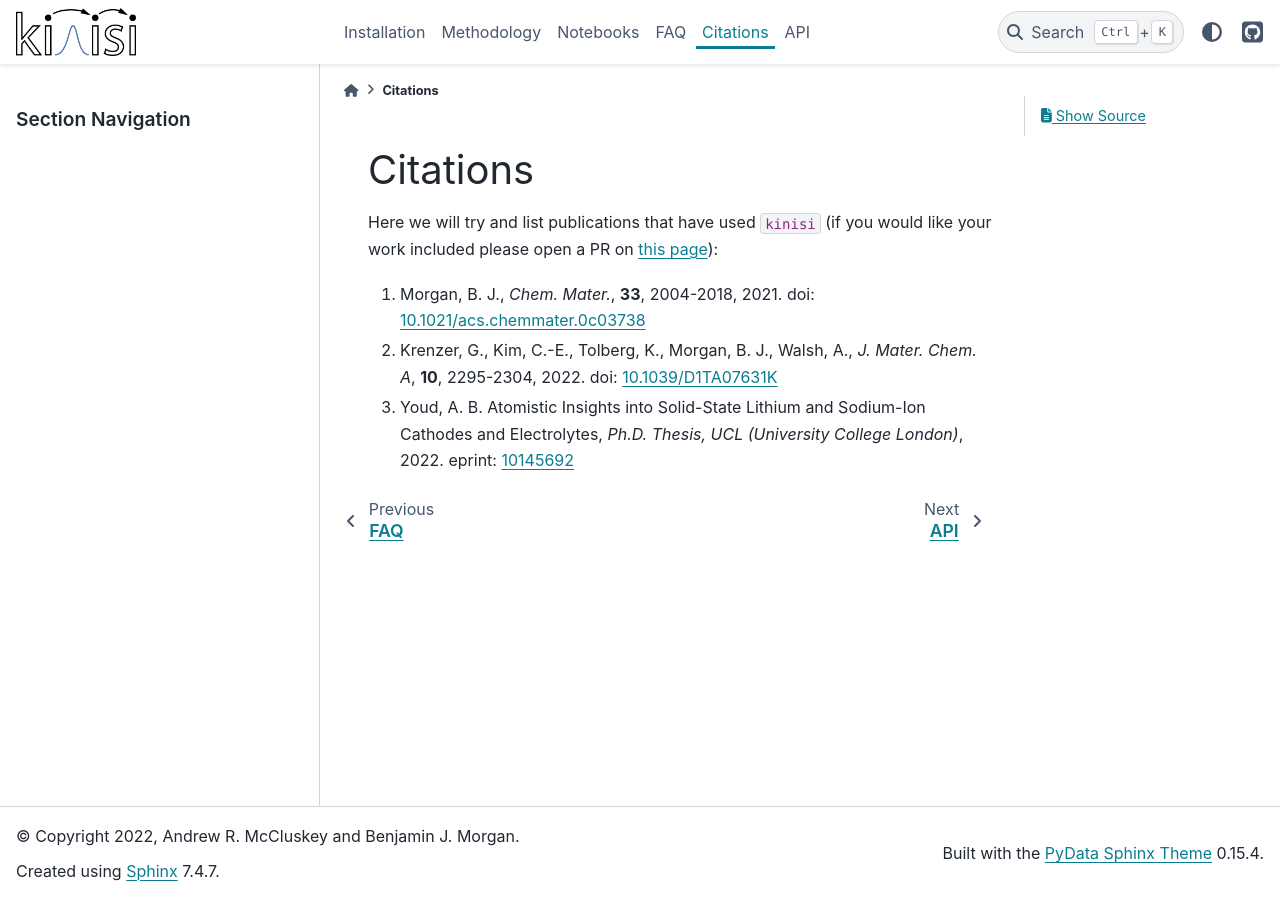
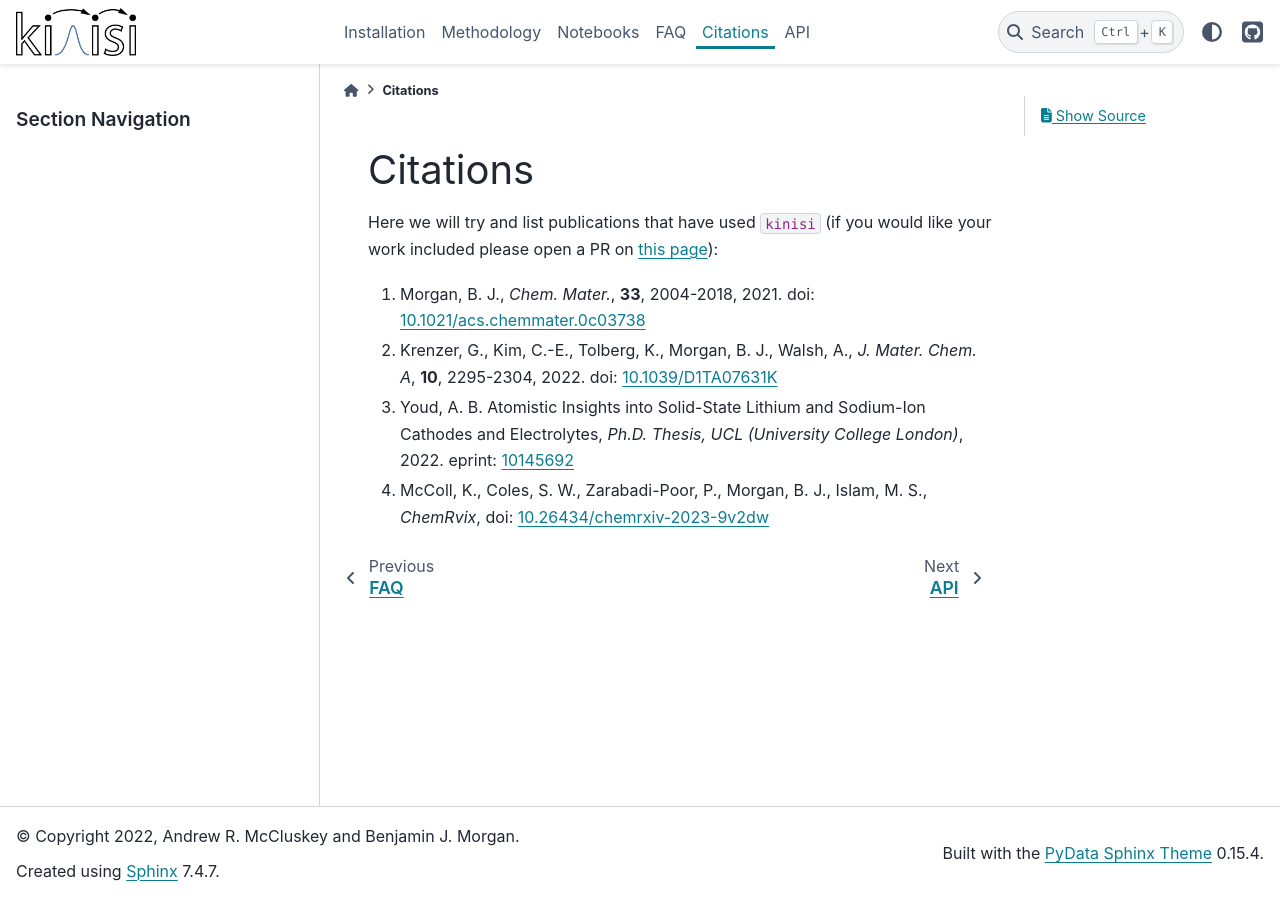
Before and after one commit to bjmorgan/kinisi, a Sphinx documentation site: the page built from docs/source/papers.md, in a window 1280 px wide. Built offline with Sphinx 7.4.7 and the PyData theme 0.15.4, drawn with Linux system fonts in a browser that asks for light colours.

Commit message:
Update papers.md

```diff
--- a/docs/source/papers.md
+++ b/docs/source/papers.md
@@ -5,3 +5,4 @@ Here we will try and list publications that have used `kinisi` (if you would lik
 1. Morgan, B. J., *Chem. Mater.*, **33**, 2004-2018, 2021. doi: [10.1021/acs.chemmater.0c03738](https://doi.org/10.1021/acs.chemmater.0c03738)
 2. Krenzer, G., Kim, C.-E., Tolberg, K., Morgan, B. J., Walsh, A., *J. Mater. Chem. A*, **10**, 2295-2304, 2022. doi: [10.1039/D1TA07631K](https://doi.org/10.1039/D1TA07631K)
 3. Youd, A. B. Atomistic Insights into Solid-State Lithium and Sodium-Ion Cathodes and Electrolytes, *Ph.D. Thesis, UCL (University College London)*, 2022. eprint: [10145692](https://discovery.ucl.ac.uk/id/eprint/10145692/)
+4. McColl, K., Coles, S. W., Zarabadi-Poor, P., Morgan, B. J., Islam, M. S., *ChemRvix*, doi: [10.26434/chemrxiv-2023-9v2dw](https://doi.org/10.26434/chemrxiv-2023-9v2dw)
```
